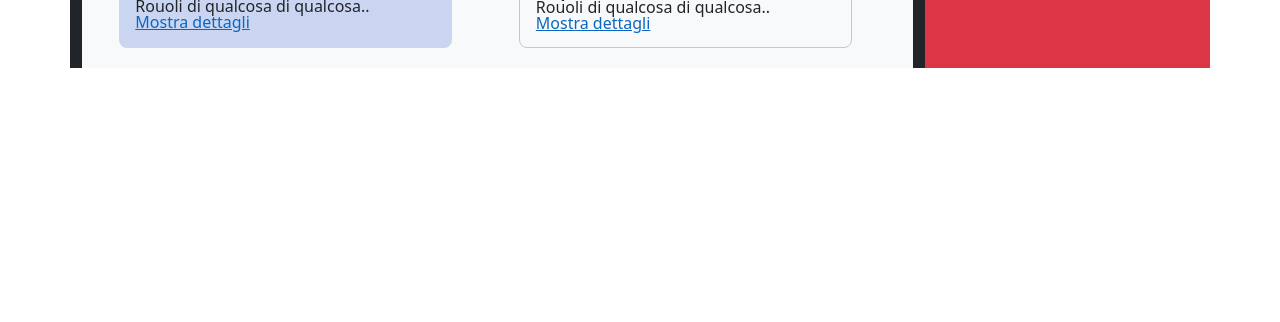
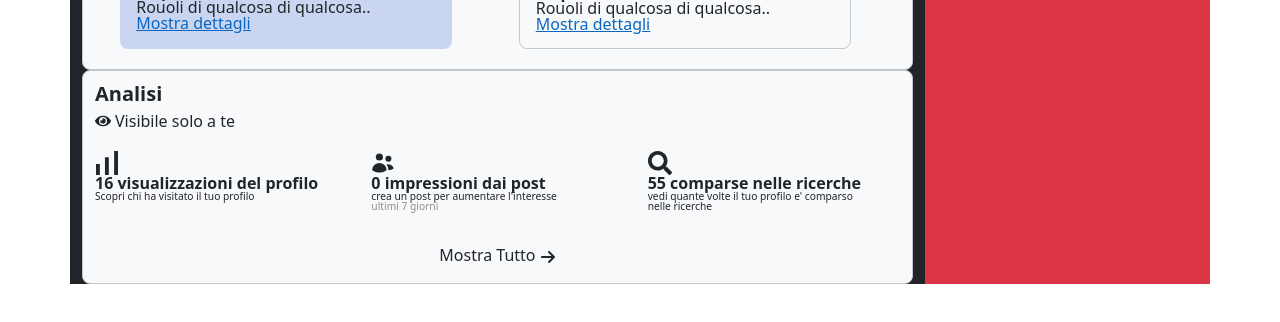
Before and after one commit to tave8/linkedin-clone, a React app: page / in a window 1280 px wide. Shown: the part 456-778 px from the top of the page. Built offline with nearby package versions, Linux system fonts and the light colour scheme; the HTML template or start-up script is replaced by a standard one.

Commit message:
analisi finito

```diff
--- a/src/App.css
+++ b/src/App.css
@@ -51,6 +51,7 @@
   object-fit: cover;
   position: absolute;
   bottom: -40%;
+  left: 2%;
 }
 .bottom-custom-bannerProfile {
   bottom: -40%;
@@ -91,3 +92,13 @@
 .bg-custom-slide-firstSection {
   background-color: #cad6f1;
 }
+.border-custom-analisi {
+  border-bottom: 1px solid lightgray;
+}
+/* media query for the card border in the analisi section */
+@media (min-width: 768px) {
+  /* md breakpoint */
+  .border-custom-analisi {
+    border: 0 !important;
+  }
+}
--- a/src/components/AnalisiProfile.jsx
+++ b/src/components/AnalisiProfile.jsx
@@ -1,4 +1,59 @@
+import { Row, Col } from "react-bootstrap";
+import { FaEye } from "react-icons/fa";
+import { HiMiniUsers } from "react-icons/hi2";
+import { SiSimpleanalytics } from "react-icons/si";
+import { FaSearch } from "react-icons/fa";
+import { FaArrowRight } from "react-icons/fa6";
+
 const AnalisiProfile = () => {
-  return;
+  return (
+    <>
+      <section className=" bg-light border border-1 border-secondary-subtle rounded-3 container pt-2">
+        <div>
+          <p className="m-0 fs-5 fw-semibold">Analisi</p>
+          <p className="d-flex align-items-center m-0">{<FaEye className="me-1" />} Visibile solo a te</p>
+        </div>
+        <Row>
+          <Col xs={12} md={4}>
+            <Row className="border-custom-analisi py-3">
+              <Col xs={1}>
+                <SiSimpleanalytics size={24} />
+              </Col>
+              <Col xs={11} className="lh-1">
+                <p className="m-0 fw-semibold">16 visualizzazioni del profilo</p>
+                <p className="m-0 fs-custom-profile-p">Scopri chi ha visitato il tuo profilo</p>
+              </Col>
+            </Row>
+          </Col>
+          <Col xs={12} md={4}>
+            <Row className="border-custom-analisi py-3">
+              <Col xs={1}>
+                <HiMiniUsers size={24} />
+              </Col>
+              <Col xs={11} className="lh-1">
+                <p className="m-0 fw-semibold">0 impressioni dai post</p>
+                <p className="m-0 fs-custom-profile-p">crea un post per aumentare l'interesse</p>
+                <p className="m-0 fs-custom-profile-p opacity-50">ultimi 7 giorni</p>
+              </Col>
+            </Row>
+          </Col>
+          <Col xs={12} md={4}>
+            <Row className="border-custom-analisi py-3">
+              <Col xs={1}>
+                <FaSearch size={24} />
+              </Col>
+              <Col xs={11} className="lh-1">
+                <p className="m-0 fw-semibold">55 comparse nelle ricerche</p>
+                <p className="m-0 fs-custom-profile-p">vedi quante volte il tuo profilo e' comparso nelle ricerche</p>
+              </Col>
+            </Row>
+          </Col>
+        </Row>
+        <div className="d-flex justify-content-center align-items-center py-3">
+          <p className="mb-0">Mostra Tutto {<FaArrowRight />}</p>
+        </div>
+      </section>
+    </>
+  );
 };
 export default AnalisiProfile;
--- a/src/components/FirstSection.jsx
+++ b/src/components/FirstSection.jsx
@@ -7,7 +7,7 @@ import { BsThreeDots } from "react-icons/bs";
 const FirstSection = () => {
   return (
     <>
-      <section className=" bg-light">
+      <section className=" bg-light border border-1 border-secondary-subtle rounded-3">
         <div className="bannerProfile position-relative">
           <img
             src="https://images.unsplash.com/photo-1580489944761-15a19d654956?q=80&w=922&auto=format&fit=crop&ixlib=rb-4.1.0&ixid=M3wxMjA3fDB8MHxwaG90by1wYWdlfHx8fGVufDB8fHx8fA%3D%3D"
```
